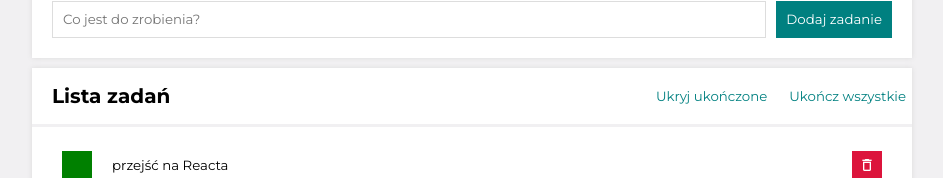
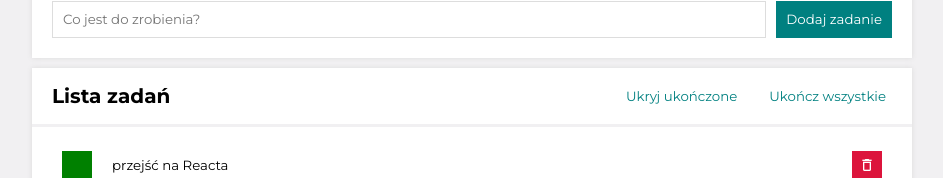
Before and after one commit to Trishya800/to-do-list-react, a React (Create React App) app: page / in a window 1280 px wide. Shown: the part 149-327 px from the top of the page, without its empty margins (168-1111 px from the left). Built offline with nearby package versions, Linux system fonts and the light colour scheme.

Commit message:
magin added to buttons_button

```diff
--- a/src/Buttons/style.css
+++ b/src/Buttons/style.css
@@ -6,7 +6,7 @@
 .buttons__button {
   color: teal;
   border: none;
-  margin-left: 10px;
+  margin: 0 20px 0 0;
   transition: color 0.5s;
   background-color: transparent;
 }
```
